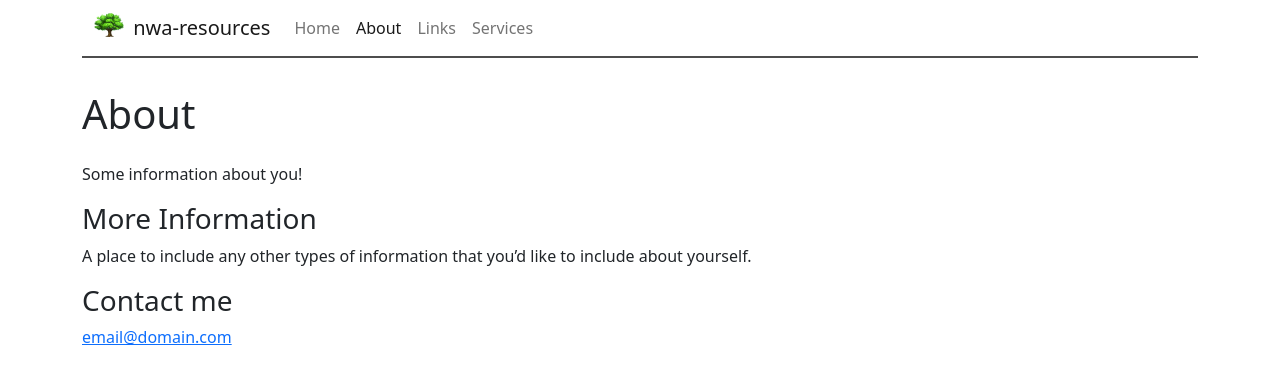
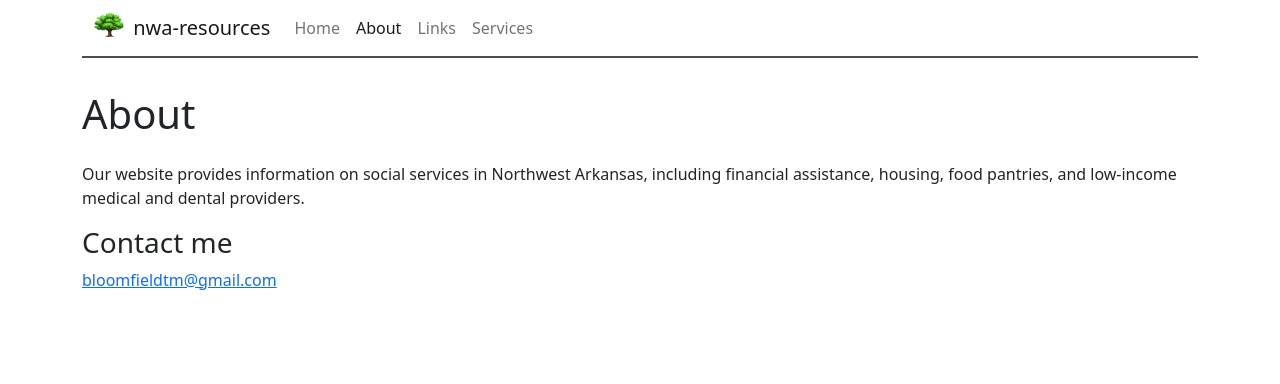
Before and after one commit to psibir/nwa-resources, a Jekyll site: the page built from about.md, in a window 1280 px wide. Shown: the top 384 px of the page. Built offline with Jekyll 4.4.1, drawn with Linux system fonts in a browser that asks for light colours.

Commit message:
Update about.md

```diff
--- a/about.md
+++ b/about.md
@@ -4,12 +4,10 @@ title: About
 permalink: /about/
 ---
 
-Some information about you!
 
-### More Information
+Our website provides information on social services in Northwest Arkansas, including financial assistance, housing, food pantries, and low-income medical and dental providers.
 
-A place to include any other types of information that you'd like to include about yourself.
 
 ### Contact me
 
-[email@domain.com](mailto:email@domain.com)
+[bloomfieldtm@gmail.com](mailto:email@domain.com)
```
